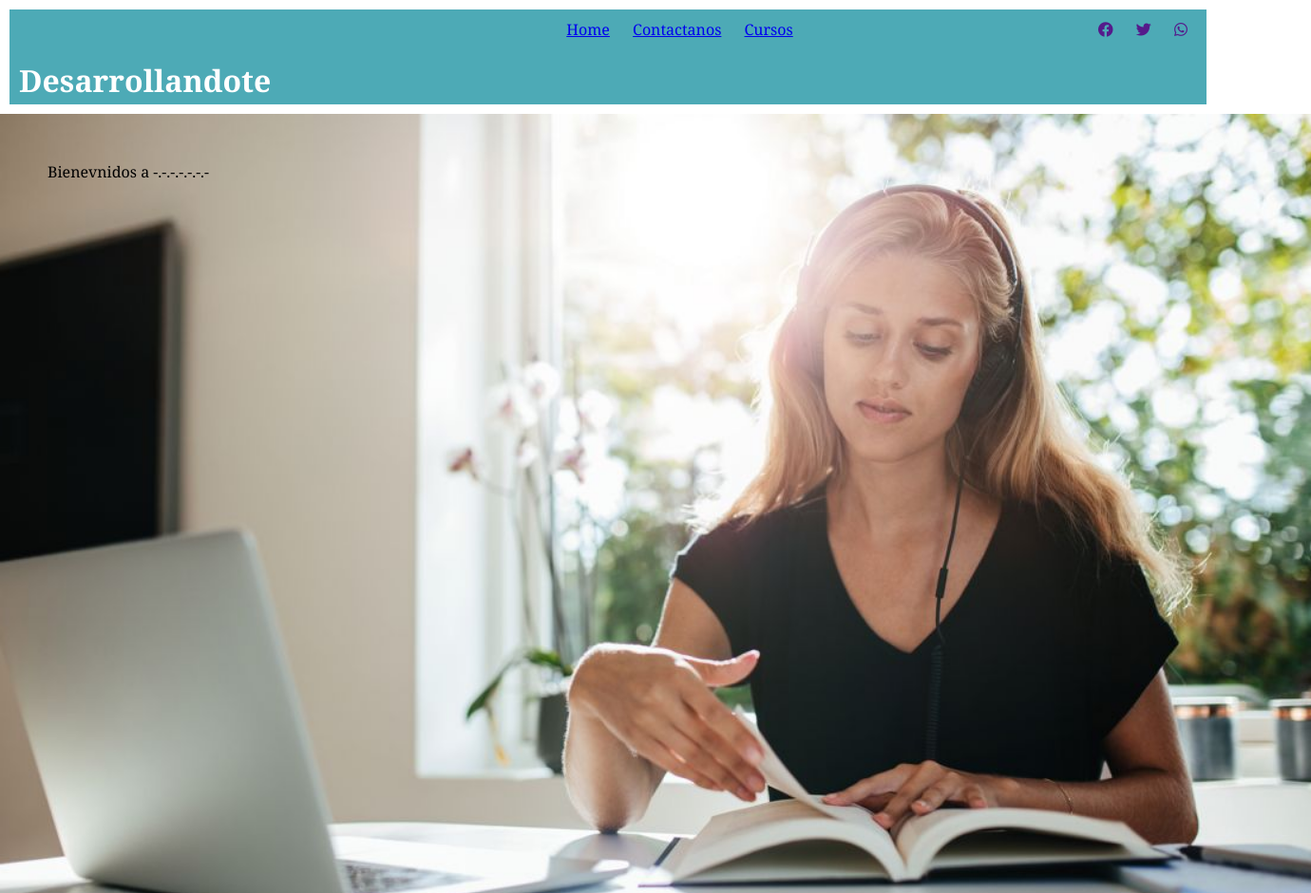
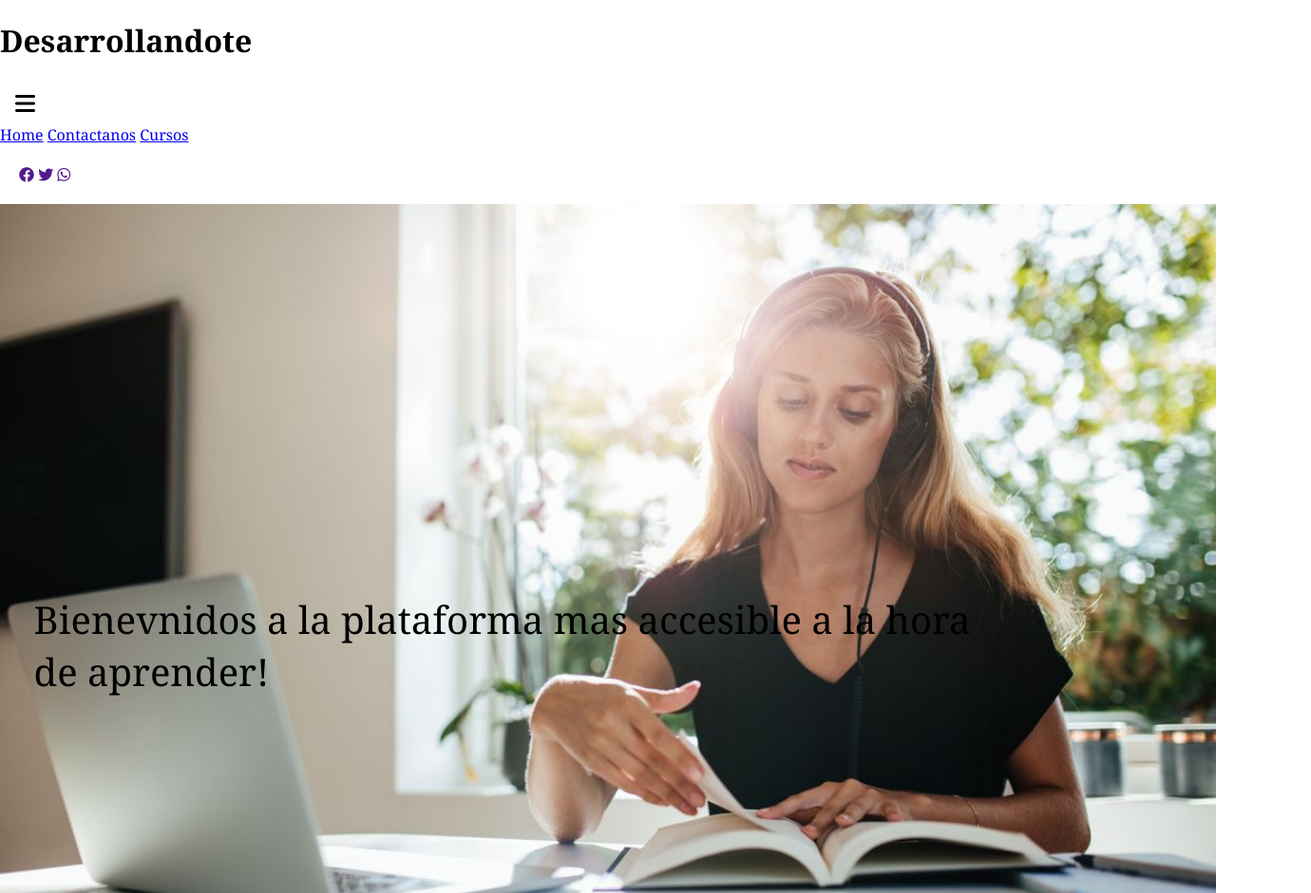
Before and after one commit to NahirB/PreEntregaJS1Bastias, a website: page index.html in a window 1280 px wide. Shown: the top 941 px of the page at 95% size, 1380 px wide, since content can reach past the window. Drawn offline with Linux system fonts and the light colour scheme.

Commit message:
agrego modificaciones en el style

```diff
--- a/index.html
+++ b/index.html
@@ -11,31 +11,30 @@
 <body>
 
     <header>
-        <!-- LOGO-->
-        <div>
-            <a href="../PreEntrega1Bastias/Imagenes/logo-pequeño.jpg" class="logo"></a>
+        <div class="container">
             <h1>Desarrollandote</h1>
-        </div>
             <nav>
+                <span class="icon-menu"><i class="fa-sharp fa-solid fa-bars"></i></span>
                 <a href="Home" class="nav-link">Home</a>
                 <a href="./pages/contactanos.html" class="nav-link">Contactanos</a>
                 <a href="./pages/cursos.html" class="nav-link">Cursos</a>
-        </nav>
                 <div class="social">
                     <a href=""><i class="fa-brands fa-facebook"></i></a>
                     <a href=""><i class="fa-brands fa-twitter"></i></a>
                     <a href=""><i class="fa-brands fa-whatsapp"></i></a>
+                </div>
+            </nav>
+        </div>
+    </header>
 
-        </div>
 
-    </header>
 
 
     <!--BANNER-->
     <main>
         <section class="banner">
             <div class="banner-contenedor"
-                <h2>Bienevnidos a -.-.-.-.-.-.-</h2>
+                <h2>Bienevnidos a la plataforma mas accesible a la hora de aprender!</h2>
             </div>
         </section>
     <P>Lorem ipsum dolor sit, amet consectetur adipisicing elit. Blanditiis fugit numquam, eligendi eveniet veritatis odit! Aspernatur unde aliquam nesciunt, itaque nemo aliquid corporis sapiente iure debitis ut illo quaerat deserunt.
--- a/scss/_basicos.scss
+++ b/scss/_basicos.scss
@@ -1,5 +1,7 @@
 body {
     font-family: Georgia, 'Times New Roman', Times, serif;
     margin: 0;
-
 }
+* {
+    box-sizing: border-box;
+}
--- a/scss/_header.scss
+++ b/scss/_header.scss
@@ -1,4 +1,4 @@
-header {
+/*header {
     color: white;
     height: 80px;
     background: #4daab6;
@@ -6,9 +6,16 @@ header {
     justify-content: space-between;
     padding: 10px;
     margin: 10px;
-    a{padding: 10px;}
     a:hover{
         color:white;
-        margin: 10px;
     }
+}*/
+.icon-menu{
+    font-size: 1.5em;
+    border: 1px solid white;
+    display: block;
+    padding: 5px 15px;
 }
+.social{
+    padding: 20px;
+}
--- a/scss/_logo.scss
+++ /dev/null
@@ -1,7 +0,0 @@
-.logo{
-    padding: 10px;
-    height: 70px;
-}
-h1 {
-    text-align: center;
-}
--- a/scss/_main.scss
+++ b/scss/_main.scss
@@ -8,6 +8,14 @@
         repeat: no-repeat;
         size: cover;
         attachment: fixed;
-        position: center;
-    }
+        position: center;}
+        .banner-contenedor{
+            padding: 10px;
+            position: absolute;
+            top: 50%;
+            left: 50%;
+            transform: translateX(-60%);
+            width: 80%;
+            font-size: 2.5em;
+        }
 }
```
Also changed, not shown: css/style.css. Lines whose indentation alone changed are shown as unchanged.
